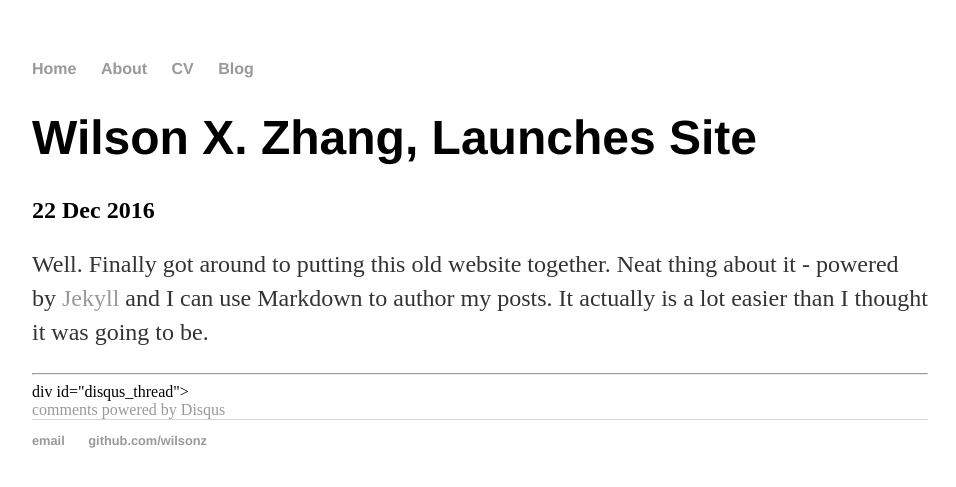
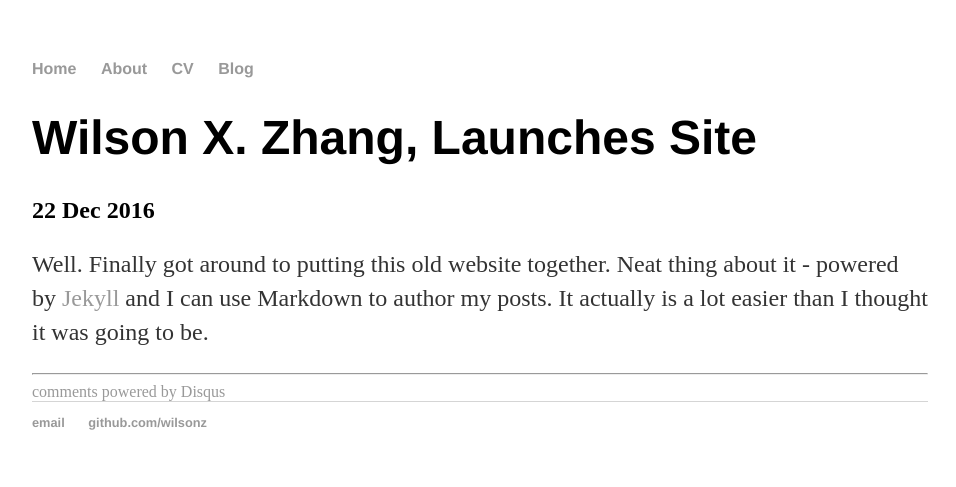
Before and after one commit to wilsonz/wilsonz.github.io, a Jekyll site: the page built from _posts/2016-12-22-Wilson-X.-Zhang-site-launched.md, in a window 1280 px wide. Shown: the top 487 px of the page, without its empty margins (160-1116 px from the left). Built offline with Jekyll 4.4.1, drawn with Linux system fonts in a browser that asks for light colours; comment, search, counter and statistics services are not loaded.

Commit message:
Update disqus.html

```diff
--- a/_includes/disqus.html
+++ b/_includes/disqus.html
@@ -1,7 +1,7 @@
-div id="disqus_thread"></div>
+<div id="disqus_thread"></div>
     <script type="text/javascript">
         /* * * CONFIGURATION VARIABLES: EDIT BEFORE PASTING INTO YOUR WEBPAGE * * */
-        var disqus_shortname = 'jmcglone'; // required: replace example with your forum shortname
+        var disqus_shortname = 'wilsonz'; // required: replace example with your forum shortname
         /* * * DON'T EDIT BELOW THIS LINE * * */
         (function() {
             var dsq = document.createElement('script'); dsq.type = 'text/javascript'; dsq.async = true;
```
